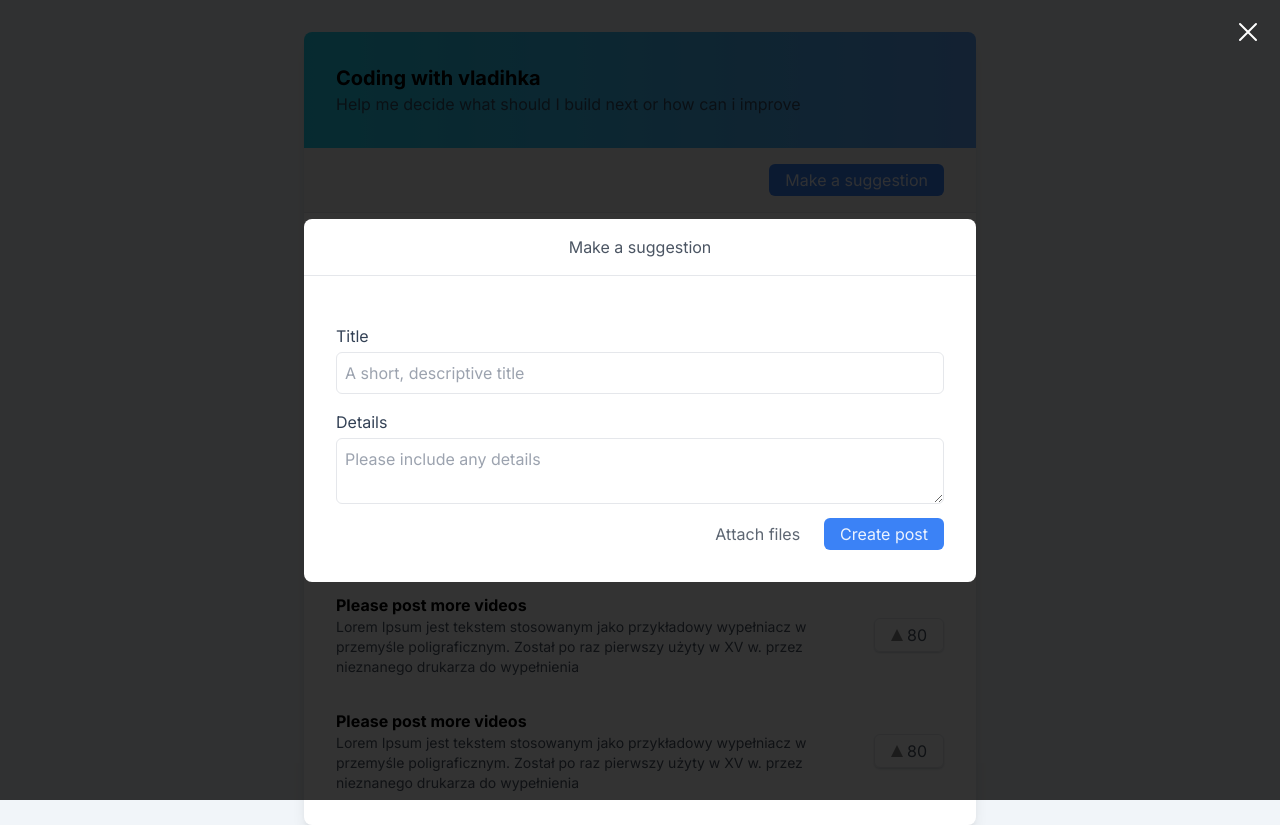
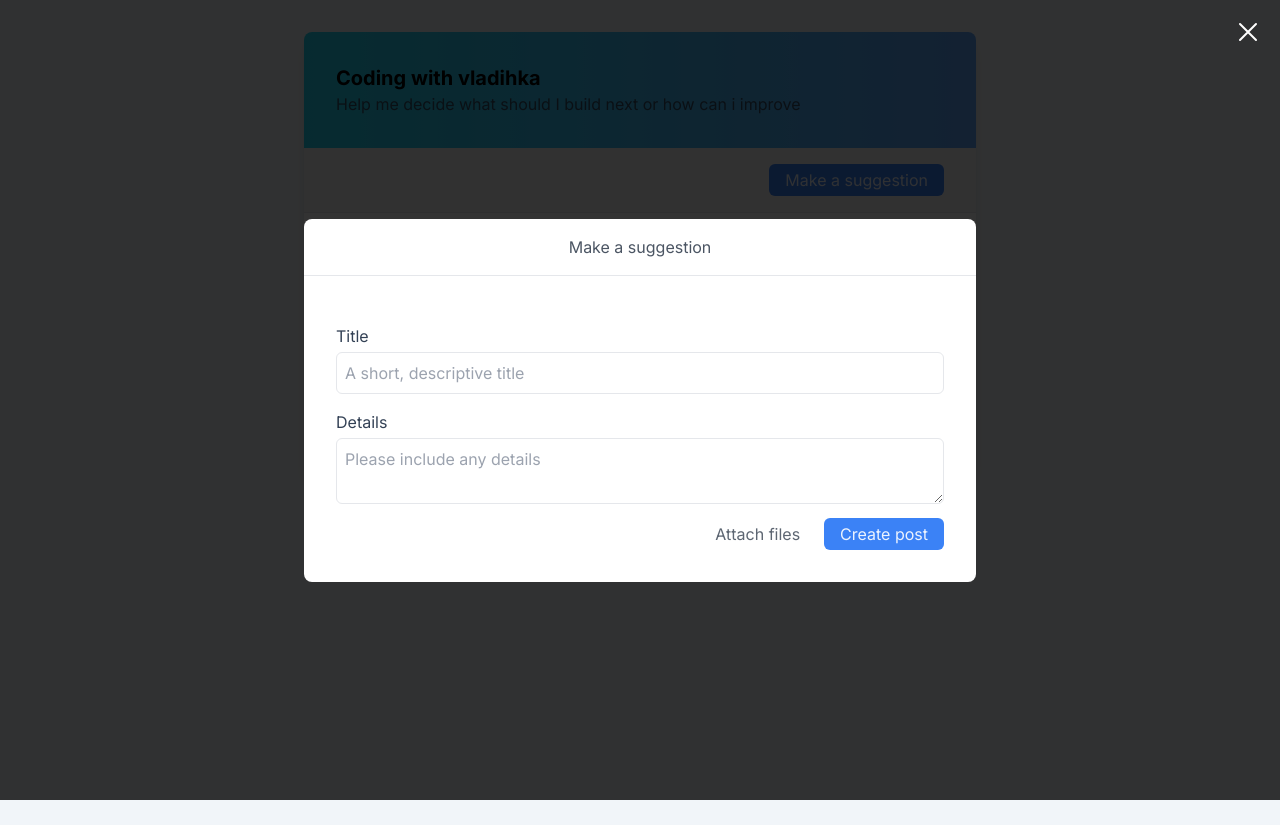
Before and after one commit to vladihka/Vladihka-Feedback-Boards, a Next.js app: page / in a window 1280 px wide. Both pictures are taken after a click on the button "Make a suggestion". After the commit the page ends 800 px from the top, so only its background shows below. Built offline with nearby package versions, Linux system fonts and the light colour scheme.

Commit message:
Adding a feedback popup

```diff
--- /dev/null
+++ b/app/components/Avatar.js
@@ -0,0 +1,7 @@
+export default function Avatar({url=null}){
+    return (
+        <div>
+            <div className="rounded-full bg-blue-300 w-12 h-12"></div>
+        </div>
+    )
+}
--- a/app/components/Button.js
+++ b/app/components/Button.js
@@ -2,9 +2,11 @@ export default function Button(props){
     return (
         <button
             {...props}
+            disabled={props.disabled}
             className={
-                "py-1 px-4 rounded-md text-opacity-90 "
-                + (props.primary ? 'bg-blue-500 text-white' : 'text-gray-600')
+                "flex items-center gap-2 py-1 px-4 rounded-md text-opacity-90 "
+                + (props.primary ? ' bg-blue-500 text-white' : ' text-gray-600')
+                + (props.disabled ? ' text-opacity-70 bg-opacity-70 cursor-not-allowed' : ' ')
         }>
         </button>
     )
--- a/app/components/FeedbackFormPopup.js
+++ b/app/components/FeedbackFormPopup.js
@@ -1,25 +1,9 @@
 import Button from "./Button";
+import Popup from "./Popup";
 
 export default function FeedbackFormPopup({setShow}){
     return (
-        <div className="fixed inset-0 bg-white md:bg-black md:bg-opacity-80 flex md:items-center">
-            <button onClick={() => setShow(false)} className="hidden md:block fixed top-4 right-4 text-white">
-                <svg xmlns="http://www.w3.org/2000/svg" fill="none" viewBox="0 0 24 24" strokeWidth={1.5} stroke="currentColor" className="w-8 h-8">
-                    <path strokeLinecap="round" strokeLinejoin="round" d="M6 18L18 6M6 6l12 12" />
-                </svg>
-            </button>
-            <div className="w-full">
-                <div className="bg-white md:max-w-2xl md:mx-auto md:rounded-lg overflow-hidden text-gray-600">
-                    <div className="relative">
-                        <button onClick={() => setShow(false)} className="absolute top-4 left-8 md:hidden">
-                            <svg xmlns="http://www.w3.org/2000/svg" fill="none" viewBox="0 0 24 24" strokeWidth={1.5} stroke="currentColor" className="w-6 h-6">
-                                <path strokeLinecap="round" strokeLinejoin="round" d="M10.5 19.5L3 12m0 0l7.5-7.5M3 12h18" />
-                            </svg>
-                        </button>
-                        <h2 className="py-4 text-center border-b">
-                            Make a suggestion
-                        </h2>
-                    </div>
+        <Popup setShow={setShow} title={'Make a suggestion'}>
             <form className="p-8">
                 <label className="block mt-4 mb-1 text-slate-700">Title</label>
                 <input className="w-full border p-2 rounded-md" type="text" placeholder="A short, descriptive title"></input>
@@ -30,8 +14,6 @@ export default function FeedbackFormPopup({setShow}){
                     <Button primary>Create post</Button>
                 </div>
             </form>
-                </div>
-            </div>
-        </div>
+        </Popup>
     )
 }
--- a/app/components/FeedbackItem.js
+++ b/app/components/FeedbackItem.js
@@ -1,17 +1,19 @@
-export default function FeedbackItem(){
+export default function FeedbackItem({onOpen, title, description, votesCount}){
     return (
-        <div className="my-8 flex gap-8 items-center">
+        <a
+            href=""
+            onClick={e => {e.preventDefault();onOpen();}}
+            className="my-8 flex gap-8 items-center">
           <div>
-            <h2 className="font-bold">Please post more videos</h2>
-              <p className="text-gray-600 text-sm">Lorem Ipsum jest tekstem stosowanym jako przykładowy wypełniacz w przemyśle poligraficznym.
-            Został po raz pierwszy użyty w XV w. przez nieznanego drukarza do wypełnienia</p>
+            <h2 className="font-bold">{title}</h2>
+              <p className="text-gray-600 text-sm">{description}</p>
           </div>
           <div>
             <button className="shadow-sm shadow-gray-300 border rounded-md py-1 px-4 flex items-center gap-1 text-gray-600">
               <span className="triangle-vote-up"></span>
-              80
+              {votesCount}
             </button>
           </div>
-        </div>
+        </a>
     )
 }
--- /dev/null
+++ b/app/components/FeedbackItemPopup.js
@@ -0,0 +1,27 @@
+import Button from "./Button";
+import FeedbackItemPopupComments from "./FeedbackItemPopupComments";
+import Popup from "./Popup";
+
+export default function FeedbackItemPopup({title, description, setShow, votesCount}){
+    return (
+        <Popup title={''} setShow={setShow}>
+            <div className="p-8 pb-2">
+                <h2 className="text-lg font-bold mb-2">
+                    {title}
+                </h2>
+                <p className="text-gray-600">
+                    {description}
+                </p>
+            </div>
+            <div className="flex justify-end px-8 py-2 border-b">
+                <Button primary>
+                    <span className="triangle-vote-up"></span>
+                    Upvote {votesCount}
+                </Button>
+            </div>
+            <div>
+                <FeedbackItemPopupComments></FeedbackItemPopupComments>
+            </div>
+        </Popup>
+    )
+}
--- /dev/null
+++ b/app/components/FeedbackItemPopupComments.js
@@ -0,0 +1,30 @@
+import { useState } from "react";
+import Button from "./Button";
+import Avatar from "./Avatar";
+
+export default function FeedbackItemPopupComments(){
+    const [commentText, setCommentText] = useState('');;
+    return (
+        <div className="p-8">
+            <div className="flex gap-4 mb-8">
+                <Avatar></Avatar>
+                <div>
+                    <p className="text-gray-600">sdfsdfdgrtghtyhrtghthrthgrtf tger grthrtgg rtw wegerthgtyhrt ghy56 ergrtg erfgwrtg rt</p>
+                    <div className="text-gray-400 mt-2 text-sm">Anonymous &middot; a few seconds ago</div>
+                </div>
+            </div>
+            <form>
+                <textarea
+                    className="border rounded-md w-full p-2"
+                    placeholder="Let us know what you think..."
+                    value={commentText}
+                    onChange={e => setCommentText(e.target.value)}>
+                </textarea>
+                <div className="flex justify-end gap-2 mt-2">
+                    <Button>Attach files</Button>
+                    <Button primary disabled={commentText === ''}>comment</Button>
+                </div>
+            </form>
+        </div>
+    )
+}
--- /dev/null
+++ b/app/components/Popup.js
@@ -0,0 +1,34 @@
+import Button from "./Button";
+
+export default function Popup({setShow, children, title}){
+    return (
+        <div
+            className="fixed inset-0 bg-white md:bg-black md:bg-opacity-80 flex md:items-center"
+            onClick={() => setShow(false)}>
+            <button onClick={() => setShow(false)} className="hidden md:block fixed top-4 right-4 text-white">
+                <svg xmlns="http://www.w3.org/2000/svg" fill="none" viewBox="0 0 24 24" strokeWidth={1.5} stroke="currentColor" className="w-8 h-8">
+                    <path strokeLinecap="round" strokeLinejoin="round" d="M6 18L18 6M6 6l12 12" />
+                </svg>
+            </button>
+            <div className="w-full">
+                <div
+                    className="bg-white md:max-w-2xl md:mx-auto md:rounded-lg overflow-hidden text-gray-600"
+                    onClick={e => e.stopPropagation()}>
+                    <div className="relative min-h-[40px] md:min-h-0">
+                        <button onClick={() => setShow(false)} className="absolute top-4 left-8 md:hidden">
+                            <svg xmlns="http://www.w3.org/2000/svg" fill="none" viewBox="0 0 24 24" strokeWidth={1.5} stroke="currentColor" className="w-6 h-6">
+                                <path strokeLinecap="round" strokeLinejoin="round" d="M10.5 19.5L3 12m0 0l7.5-7.5M3 12h18" />
+                            </svg>
+                        </button>
+                        {!!title && (
+                            <h2 className="py-4 text-center border-b">
+                                {title}
+                            </h2>
+                        )}
+                    </div>
+                    {children}
+                </div>
+            </div>
+        </div>
+    )
+}
--- a/app/globals.css
+++ b/app/globals.css
@@ -13,3 +13,7 @@ body {
   border-width: 0 6px 12px 6px;
   border-color: transparent transparent #888 transparent;
 }
+
+.text-white > .triangle-vote-up {
+  border-color: transparent transparent #fff transparent;
+}
--- a/app/page.js
+++ b/app/page.js
@@ -3,13 +3,32 @@ import { useState } from "react";
 import FeedbackItem from "./components/FeedbackItem";
 import FeedbackFormPopup from "./components/FeedbackFormPopup";
 import Button from "./components/Button";
+import FeedbackItemPopup from "./components/FeedbackItemPopup";
 
 export default function Home() {
-  const [showFeedbackPopup, setShowFeedbackPopup] = useState(false);
+  const [showFeedbackPopupForm, setShowFeedbackPopupForm] = useState(false);
+  const [showFeedbackPopuoItem, setShowFeedbackPopuoItem] = useState(null);
 
-  function openFeedbackpopup(){
-    setShowFeedbackPopup(true);
+  function openFeedbackPopupForm(){
+    setShowFeedbackPopupForm(true);
   }
+
+  function openFeedbackPopupItem(feedback){
+    setShowFeedbackPopuoItem(feedback);
+  }
+
+  const feedbacks = [
+    {
+      title: 'Please post more videos',
+      description: 'Lorem Ipsum jest tekstem stosowanym jako przykładowy wypełniacz w przemyśle poligraficznym. Został po raz pierwszy użyty w XV w. przez nieznanego drukarza do wypełnienia',
+      votesCount: 80
+    },
+    {
+      title: 'Please post more videos 2',
+      description: 'Lorem Ipsum jest tekstem stosowanym jako przykładowy wypełniacz w przemyśle poligraficznym. Został po raz pierwszy użyty w XV w. przez nieznanego drukarza do wypełnienia',
+      votesCount: 63
+    },
+  ]
 
   return (
     <main className="bg-white md:max-w-2xl mx-auto md:shadow-lg md:rounded-lg md:mt-8 overflow-hidden">
@@ -20,18 +39,24 @@ export default function Home() {
       <div className="bg-gray-100 px-8 py-4 flex border-b">
         <div className="grow"></div>
         <div>
-          <Button primary onClick={openFeedbackpopup}>Make a suggestion</Button>
+          <Button primary onClick={openFeedbackPopupForm}>Make a suggestion</Button>
         </div>
       </div>
       <div className="px-8">
-        <FeedbackItem></FeedbackItem>
-        <FeedbackItem></FeedbackItem>
-        <FeedbackItem></FeedbackItem>
-        <FeedbackItem></FeedbackItem>
-        <FeedbackItem></FeedbackItem>
+        {feedbacks.map(feedback => (
+          <FeedbackItem {...feedback}
+                        onOpen={() => openFeedbackPopupItem(feedback)}></FeedbackItem>
+        ))}
+
       </div>
-      {showFeedbackPopup && (
-       <FeedbackFormPopup setShow={setShowFeedbackPopup}></FeedbackFormPopup>
+      {showFeedbackPopupForm && (
+       <FeedbackFormPopup setShow={setShowFeedbackPopupForm}></FeedbackFormPopup>
+      )}
+      {showFeedbackPopuoItem && (
+        <FeedbackItemPopup
+          {...showFeedbackPopuoItem}
+          setShow={setShowFeedbackPopuoItem}>
+        </FeedbackItemPopup>
       )}
     </main>
   )
```
Lines whose indentation alone changed are shown as unchanged.
